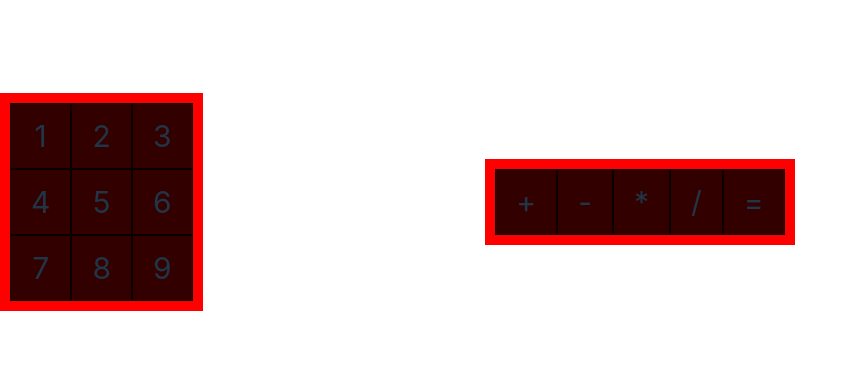
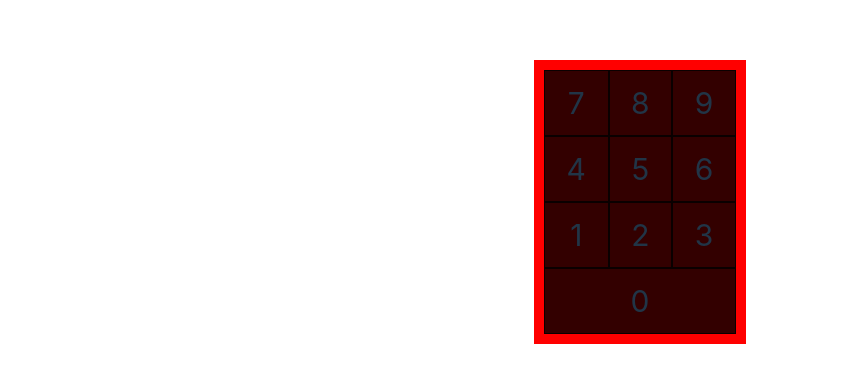
Before and after one commit to Dimitris-krm/Super-calculator-js, a website built with Vite: page index.html in a window 1280 px wide. Shown: the part 198-580 px from the top of the page, without its empty margins (0-858 px from the left). Built offline with nearby package versions, Linux system fonts and the light colour scheme.

Commit message:
no message

```diff
--- a/index.html
+++ b/index.html
@@ -8,22 +8,22 @@
   </head>
   <body>
     <div class="grid-numbers">
-      <div class="grid-item">1</div>
-      <div class="grid-item">2</div>
-      <div class="grid-item">3</div>
-      <div class="grid-item">4</div>
-      <div class="grid-item">5</div>
-      <div class="grid-item">6</div>
-      <div class="grid-item">7</div>
-      <div class="grid-item">8</div>
-      <div class="grid-item">9</div>
-    </div>
-    <div class="grid-actions">
-      <div class="grid-item">+</div>
+
+      <!-- <div class="grid-item">+</div>
       <div class="grid-item">-</div>
       <div class="grid-item">*</div>
-      <div class="grid-item">/</div>
-      <div class="grid-item">=</div>
+      <div class="grid-item">/</div>  -->
+
+      <div class="grid-item grid-item-7">7</div>
+      <div class="grid-item grid-item-8">8</div>
+      <div class="grid-item grid-item-9">9</div>
+      <div class="grid-item grid-item-4">4</div>
+      <div class="grid-item grid-item-5">5</div>
+      <div class="grid-item grid-item-6">6</div>
+      <div class="grid-item grid-item-1">1</div>
+      <div class="grid-item grid-item-2">2</div>
+      <div class="grid-item grid-item-3">3</div>
+      <div class="grid-item grid-item-0">0</div>
     </div>
     <script type="module" src="/main.js"></script>
   </body>
--- a/style.css
+++ b/style.css
@@ -101,11 +101,12 @@ button:focus-visible {
 .grid-numbers {
   display: grid;
   margin: auto;
-  position: absolute;
-  grid-template-columns: auto auto auto;
+  grid-template-columns:  auto auto auto;
   background-color: red;
   padding: 10px;
 }
+
+
 .grid-actions{
   display: grid;
   position: relative;
@@ -126,3 +127,19 @@ button:focus-visible {
 .grid-item:hover{
   background-color: red;
 }
+
+.grid-item-0{
+  width: 150px;
+  grid-column: 1/-1;
+
+}
+.grid-item-1{
+}
+.grid-item-2{}
+.grid-item-3{}
+.grid-item-4{}
+.grid-item-5{}
+.grid-item-6{}
+.grid-item-7{}
+.grid-item-8{}
+.grid-item-9{}
```
Also changed, not shown: counter.js (deleted, +0 -9 lines).
